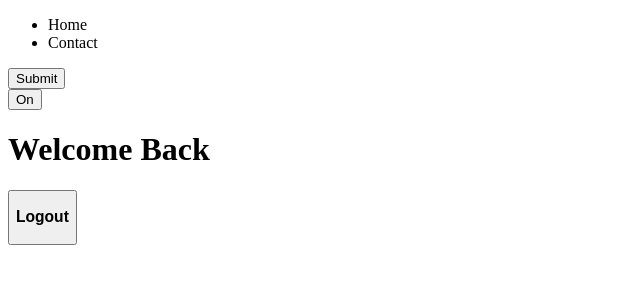
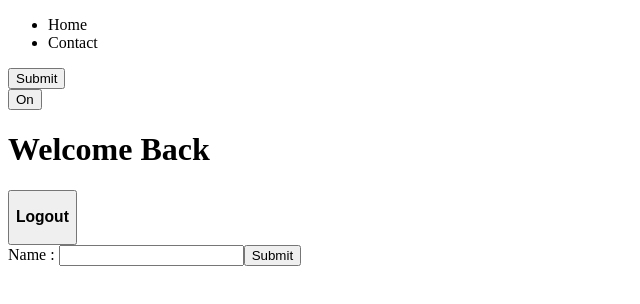
Before and after one commit to NnajiChimuanya/tab, a React (Create React App) app: page / in a window 1280 px wide. Shown: the top 304 px of the page, without its empty margins (0-640 px from the left). Built offline with nearby package versions, Linux system fonts and the light colour scheme.

Commit message:
Learnt about controlled forms and how to handle changes on input and saving it in the state object and how to handle submit

```diff
--- a/src/App.js
+++ b/src/App.js
@@ -22,6 +22,8 @@ function App() {
 
       <LoginControl />
 
+      <ControlledForm />
+
 
     </>
 
```
